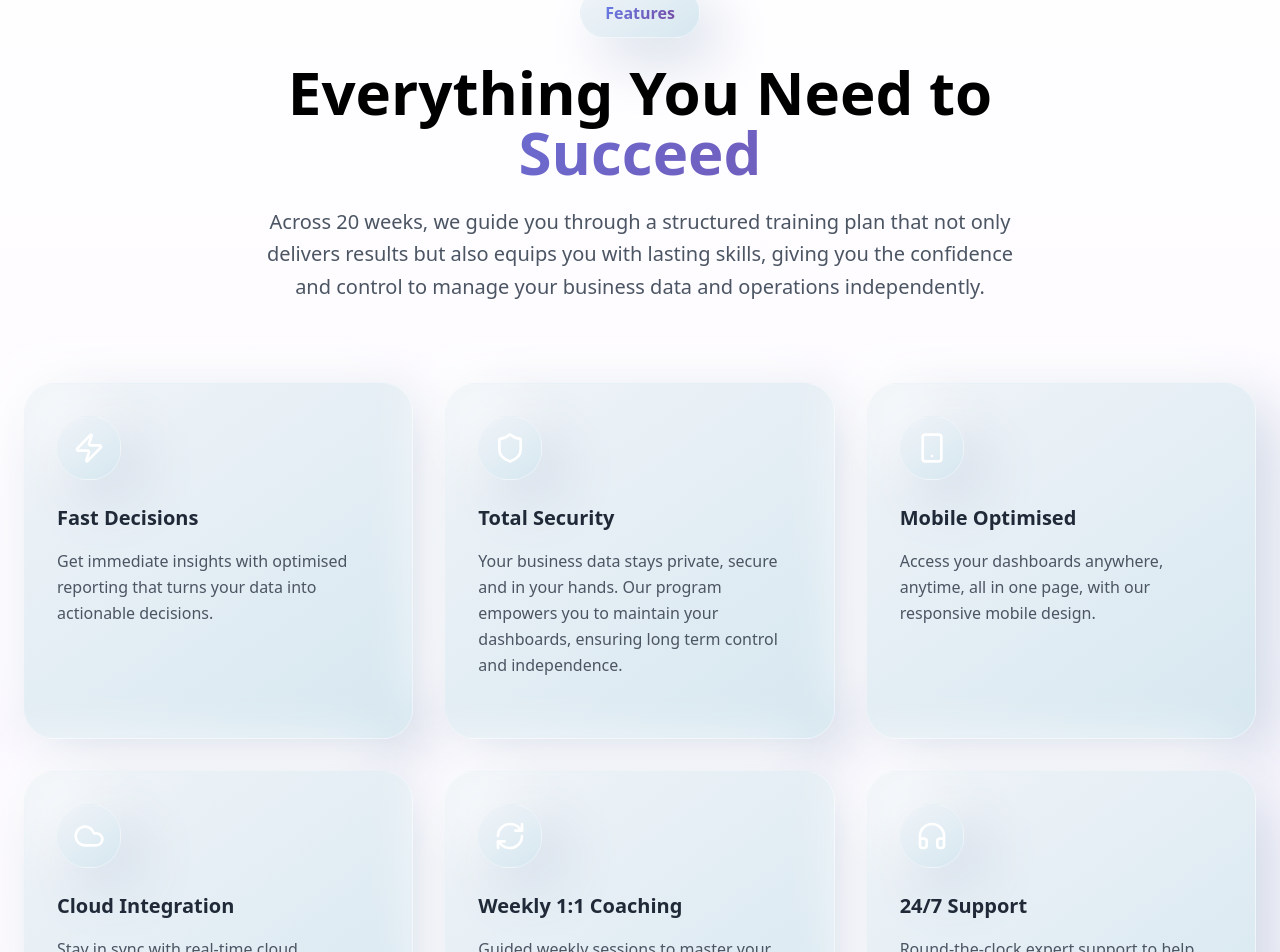
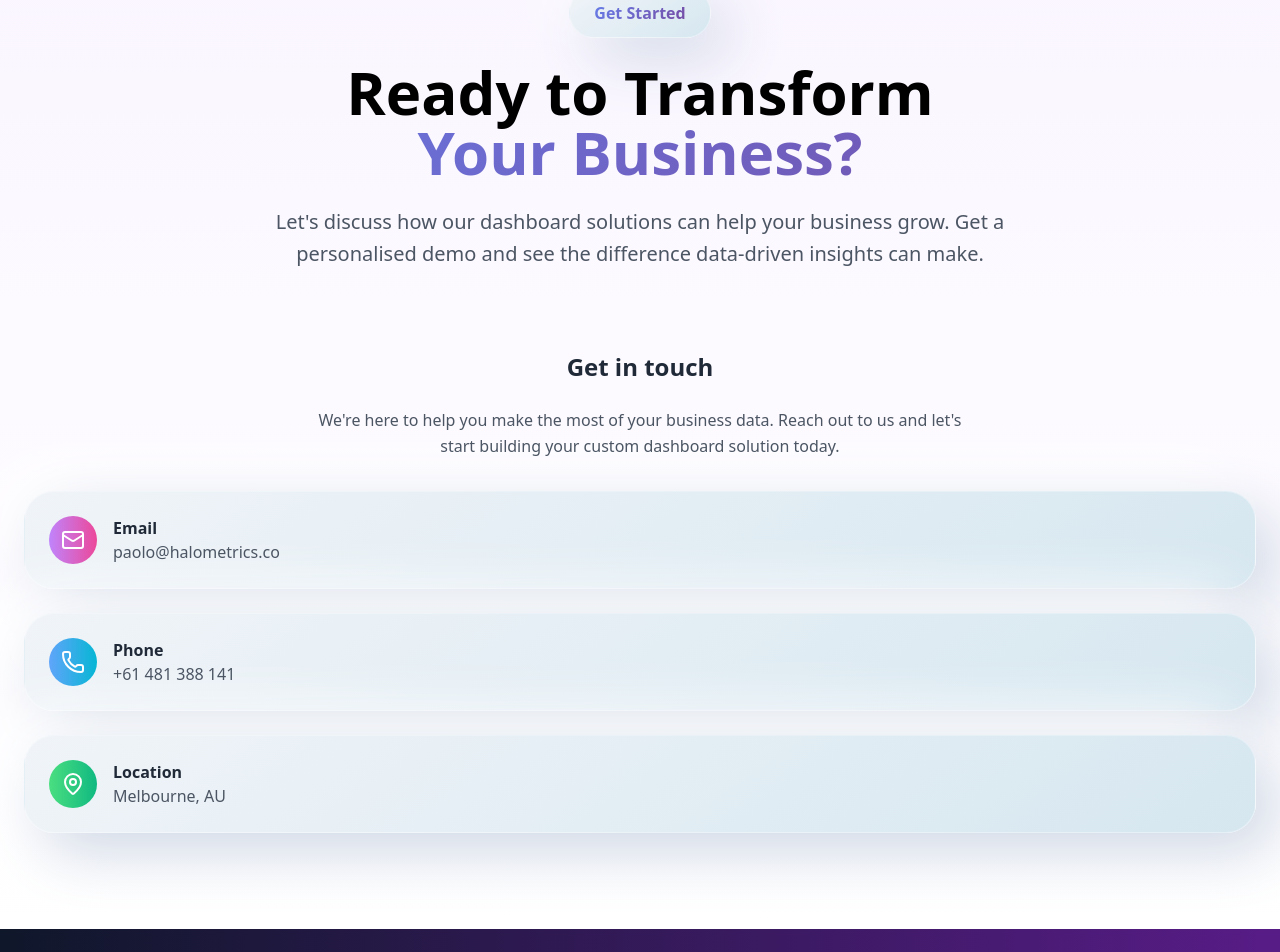
Before and after one commit to HaloJuan/Halo-Site, a Next.js app: page / in a window 1280 px wide. Shown: the part 5240-6192 px from the top of the page. Built offline with nearby package versions, Linux system fonts and the light colour scheme.

Commit message:
hidden features FeaturesSection

```diff
--- a/app/components/FeaturesSection.js
+++ b/app/components/FeaturesSection.js
@@ -2,103 +2,105 @@ import React from "react";
 import { Zap, Shield, Smartphone, Cloud, RefreshCw, HeadphonesIcon } from "lucide-react";
 
 export default function FeaturesSection() {
-  const features = [
-    {
-      icon: Zap,
-      title: "Fast Decisions",
-      description: "Get immediate insights with optimised reporting that turns your data into actionable decisions.",
-      gradient: "from-yellow-400 to-orange-500"
-    },
-    {
-      icon: Shield,
-      title: "Total Security",
-      description: "Your business data stays private, secure and in your hands. Our program empowers you to maintain your dashboards, ensuring long term control and independence.",
-      gradient: "from-green-400 to-emerald-500"
-    },
-    {
-      icon: Smartphone,
-      title: "Mobile Optimised",
-      description: "Access your dashboards anywhere, anytime, all in one page, with our responsive mobile design.",
-      gradient: "from-blue-400 to-indigo-500"
-    },
-    {
-      icon: Cloud,
-      title: "Cloud Integration",
-      description: "Stay in sync with real-time cloud integration, giving you clarity, control, and confidence over your business data.",
-      gradient: "from-purple-400 to-pink-500"
-    },
-    {
-      icon: RefreshCw,
-      title: "Weekly 1:1 Coaching",
-      description: "Guided weekly sessions to master your dashboard, spot trends and build lasting data habits.",
-      gradient: "from-teal-400 to-cyan-500"
-    },
-    {
-      icon: HeadphonesIcon,
-      title: "24/7 Support",
-      description: "Round-the-clock expert support to help you maximise your dashboard potential.",
-      gradient: "from-red-400 to-rose-500"
-    }
-  ];
+  return null; }
+//   const features = [
+//     {
+//       icon: Zap,
+//       title: "Fast Decisions",
+//       description: "Get immediate insights with optimised reporting that turns your data into actionable decisions.",
+//       gradient: "from-yellow-400 to-orange-500"
+//     },
+//     {
+//       icon: Shield,
+//       title: "Total Security",
+//       description: "Your business data stays private, secure and in your hands. Our program empowers you to maintain your dashboards, ensuring long term control and independence.",
+//       gradient: "from-green-400 to-emerald-500"
+//     },
+//     {
+//       icon: Smartphone,
+//       title: "Mobile Optimised",
+//       description: "Access your dashboards anywhere, anytime, all in one page, with our responsive mobile design.",
+//       gradient: "from-blue-400 to-indigo-500"
+//     },
+//     {
+//       icon: Cloud,
+//       title: "Cloud Integration",
+//       description: "Stay in sync with real-time cloud integration, giving you clarity, control, and confidence over your business data.",
+//       gradient: "from-purple-400 to-pink-500"
+//     },
+//     {
+//       icon: RefreshCw,
+//       title: "Weekly 1:1 Coaching",
+//       description: "Guided weekly sessions to master your dashboard, spot trends and build lasting data habits.",
+//       gradient: "from-teal-400 to-cyan-500"
+//     },
+//     {
+//       icon: HeadphonesIcon,
+//       title: "24/7 Support",
+//       description: "Round-the-clock expert support to help you maximise your dashboard potential.",
+//       gradient: "from-red-400 to-rose-500"
+//     }
+//   ];
 
-  return (
-    <section id="features" className="py-24 relative bg-gradient-to-b from-white to-purple-50">
-      <div className="max-w-7xl mx-auto px-6">
-        {/* Section Header */}
-        <div className="text-center mb-20">
-          <div className="clay-card inline-block px-6 py-3 mb-6">
-            <span className="text-gradient font-semibold">Features</span>
-          </div>
+//   return (
+//     <section id="features" className="py-24 relative bg-gradient-to-b from-white to-purple-50">
+//       <div className="max-w-7xl mx-auto px-6">
+//         {/* Section Header */}
+//         <div className="text-center mb-20">
+//           <div className="clay-card inline-block px-6 py-3 mb-6">
+//             <span className="text-gradient font-semibold">Features</span>
+//           </div>
 
-          <h2 className="text-4xl lg:text-6xl font-bold mb-6">
-            Everything You Need to
-            <span className="text-gradient block">Succeed</span>
-          </h2>
+//           <h2 className="text-4xl lg:text-6xl font-bold mb-6">
+//             Everything You Need to
+//             <span className="text-gradient block">Succeed</span>
+//           </h2>
 
-          <p className="text-xl text-gray-600 max-w-3xl mx-auto leading-relaxed">
-            Across 20 weeks, we guide you through a structured training plan that not only delivers results
-            but also equips you with lasting skills, giving you the confidence and control to
-            manage your business data and operations independently.
-          </p>
-        </div>
+//           <p className="text-xl text-gray-600 max-w-3xl mx-auto leading-relaxed">
+//             Across 20 weeks, we guide you through a structured training plan that not only delivers results
+//             but also equips you with lasting skills, giving you the confidence and control to
+//             manage your business data and operations independently.
+//           </p>
+//         </div>
 
-        {/* Features Grid */}
-        <div className="grid md:grid-cols-2 lg:grid-cols-3 gap-8">
-          {features.map((feature, index) => (
-            <div
-              key={index}
-              className="clay-card p-8 hover:shadow-2xl transition-all duration-500 hover:-translate-y-2 group"
-            >
-              {/* Icon */}
-              <div className={`w-16 h-16 clay-card flex items-center justify-center bg-gradient-to-r ${feature.gradient} mb-6 group-hover:scale-110 transition-transform duration-300`}>
-                <feature.icon className="w-8 h-8 text-white" />
-              </div>
+//         Features Grid
+//         <div className="grid md:grid-cols-2 lg:grid-cols-3 gap-8">
+//           {features.map((feature, index) => (
+//             <div
+//               key={index}
+//               className="clay-card p-8 hover:shadow-2xl transition-all duration-500 hover:-translate-y-2 group"
+//             >
+//               {/* Icon */}
+//               <div className={`w-16 h-16 clay-card flex items-center justify-center bg-gradient-to-r ${feature.gradient} mb-6 group-hover:scale-110 transition-transform duration-300`}>
+//                 <feature.icon className="w-8 h-8 text-white" />
+//               </div>
 
-              {/* Content */}
-              <h3 className="text-xl font-bold text-gray-800 mb-4">{feature.title}</h3>
-              <p className="text-gray-600 leading-relaxed">{feature.description}</p>
+//               {/* Content */}
+//               <h3 className="text-xl font-bold text-gray-800 mb-4">{feature.title}</h3>
+//               <p className="text-gray-600 leading-relaxed">{feature.description}</p>
 
-              {/* Hover Effect Line */}
-              <div className={`h-1 w-0 bg-gradient-to-r ${feature.gradient} mt-6 group-hover:w-full transition-all duration-500 rounded-full`}></div>
-            </div>
-          ))}
-        </div>
+//               {/* Hover Effect Line */}
+//               <div className={`h-1 w-0 bg-gradient-to-r ${feature.gradient} mt-6 group-hover:w-full transition-all duration-500 rounded-full`}></div>
+//             </div>
+//           ))}
+//         </div>
 
-        {/* Bottom CTA
-        <div className="text-center mt-16">
-          <div className="clay-card inline-block p-8">
-            <h3 className="text-2xl font-bold text-gray-800 mb-4">
-              Ready to Transform Your Business?
-            </h3>
-            <p className="text-gray-600 mb-6 max-w-md">
-              Join hundreds of successful businesses already using halo to make smarter decisions.
-            </p>
-            <button className="clay-button px-8 py-4 text-white font-semibold text-lg">
-              Start Your Free Trial
-            </button>
-          </div>
-        </div>*/}
-      </div>
-    </section>
-  );
-}
+
+//         {/* Bottom CTA
+//         <div className="text-center mt-16">
+//           <div className="clay-card inline-block p-8">
+//             <h3 className="text-2xl font-bold text-gray-800 mb-4">
+//               Ready to Transform Your Business?
+//             </h3>
+//             <p className="text-gray-600 mb-6 max-w-md">
+//               Join hundreds of successful businesses already using halo to make smarter decisions.
+//             </p>
+//             <button className="clay-button px-8 py-4 text-white font-semibold text-lg">
+//               Start Your Free Trial
+//             </button>
+//           </div>
+//         </div>*/}
+//       </div>
+//     </section>
+//   );
+// }
```
